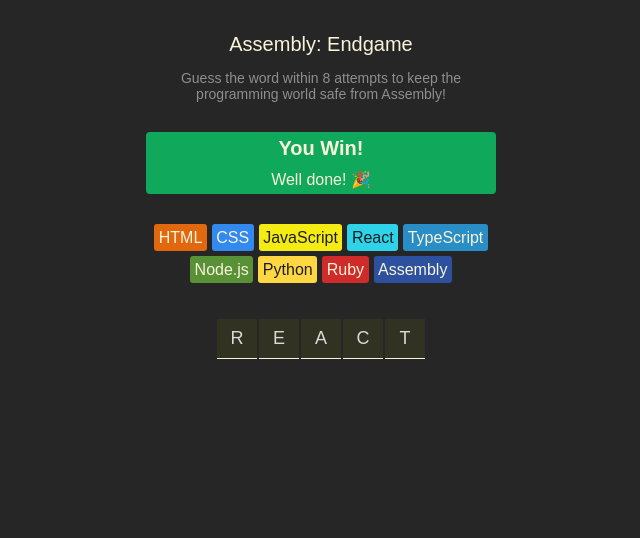
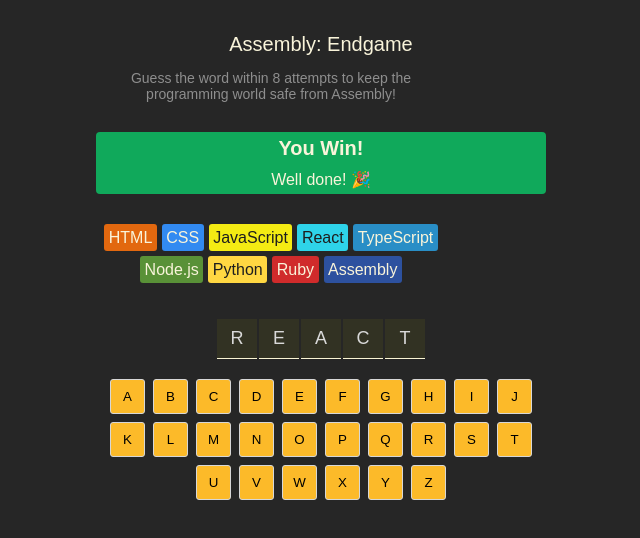
Before and after one commit to christian-raphael/assembly-endgame, a React (Vite) app: page / in a window 1280 px wide. Shown: the top 538 px of the page, without its empty margins (319-959 px from the left). Built offline with nearby package versions, Linux system fonts and the light colour scheme.

Commit message:
add keyboard section

```diff
--- a/src/App.jsx
+++ b/src/App.jsx
@@ -3,6 +3,8 @@
 
 export default function AssemblyEndgame() {
   const [currentWord, setCurrentWord] = React.useState("react")
+
+  const alphabet = "abcdefghijklmnopqrstuvwxyz"
 
   const languageElements = languages.map(lang => {
     const styles={
@@ -14,6 +16,10 @@
 
   const letterElements = currentWord.split('').map((letter, index) => (
     <span key={index}>{letter.toUpperCase()}</span>
+  ))
+
+  const keyboardElements = alphabet.split('').map(letter => (
+    <button key={letter} aria-label={`Button with letter ${letter}`}>{letter.toUpperCase()}</button>
   ))
 
   return (
@@ -35,6 +41,10 @@
       <section className="word">
         {letterElements}
       </section>
+
+      <section className="keyboard">
+        {keyboardElements}
+      </section>
     </main>
   )
 }
--- a/src/index.css
+++ b/src/index.css
@@ -66,6 +66,7 @@
   display: flex;
   justify-content: center;
   gap: 2px;
+  margin-bottom: 20px;
 }
 
 section.word > span {
@@ -78,3 +79,20 @@
   font-size: 1.125rem;
   border-bottom: 1px solid #F9F4D4;
 }
+
+section.keyboard {
+  display: flex;
+  flex-wrap: wrap;
+  gap: 8px;
+  justify-content: center;
+  max-width: 450px;
+}
+
+section.keyboard > button {
+  height: 35px;
+  width: 35px;
+  background-color: #FCBA29;
+  border: 1px solid #D7D7D7;
+  border-radius: 3px;
+  cursor: pointer;
+}
```
